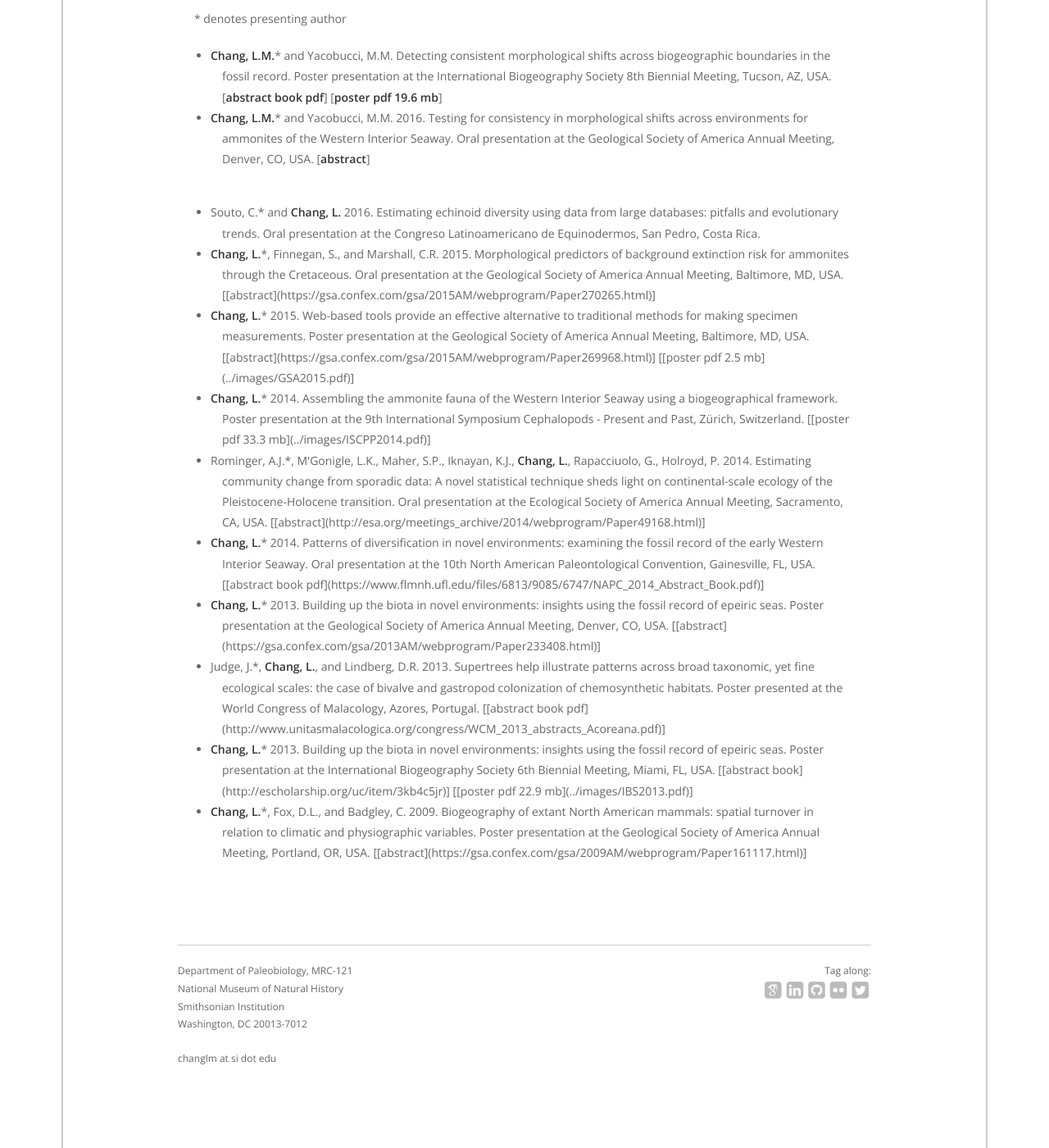
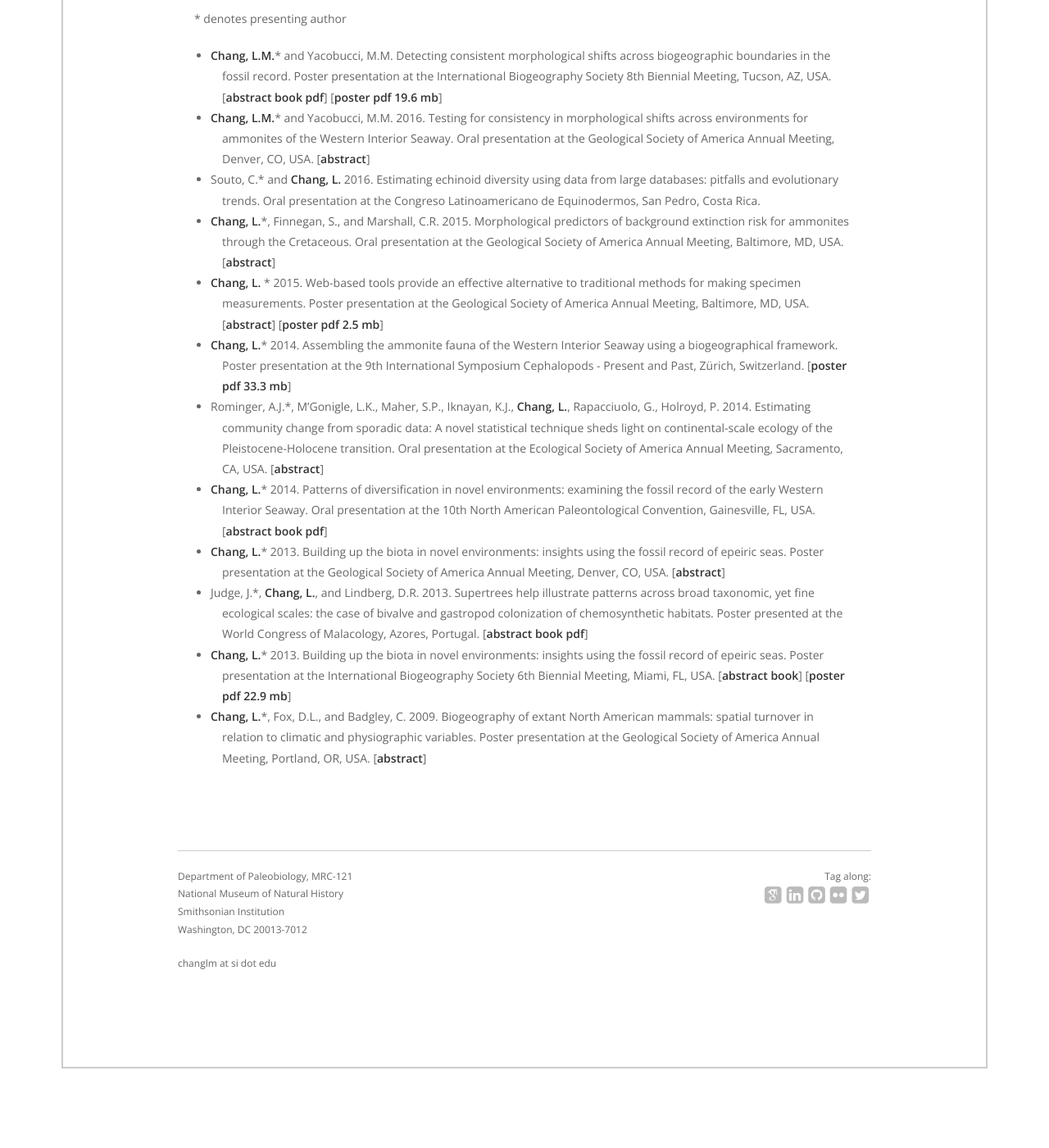
Before and after one commit to lucymchang/lucymchang.github.io, a Jekyll site: the page built from publications/index.md, in a window 1280 px wide and 1400 px high, scrolled down 619 px. Shown: the whole window at 82% size. Built offline with Jekyll 4.4.1, drawn with Linux system fonts in a browser that asks for light colours; nearby versions of some CDN libraries; some web fonts are replaced; after the commit the page ends 1997 px from its top, so only the background shows below that.

Commit message:
Fix publications markdown

```diff
--- a/publications/index.md
+++ b/publications/index.md
@@ -21,26 +21,13 @@ layout: default
 * **Chang, L.M.**\* and Yacobucci, M.M. Detecting consistent morphological shifts across
 biogeographic boundaries in the fossil record. Poster presentation at the International Biogeography Society 8th Biennial Meeting, Tucson, AZ, USA. [[abstract book pdf](https://tucson2017ibs.files.wordpress.com/2016/07/full-program-book-tucson-ibs2.pdf)] [[poster pdf 19.6 mb](../images/IBS2017.pdf)]
 * **Chang, L.M.**\* and Yacobucci, M.M. 2016. Testing for consistency in morphological shifts across environments for ammonites of the Western Interior Seaway. Oral presentation at the Geological Society of America Annual Meeting, Denver, CO, USA. [[abstract](https://gsa.confex.com/gsa/2016AM/webprogram/Paper283786.html)]
-
-<ul>
-
-  <li>Souto, C.* and <strong>Chang, L.</strong> 2016. Estimating echinoid diversity using data from large databases: pitfalls and evolutionary trends. Oral presentation at the Congreso Latinoamericano de Equinodermos, San Pedro, Costa Rica.</li>
-
-  <li><strong>Chang, L.</strong>*, Finnegan, S., and Marshall, C.R. 2015. Morphological predictors of background extinction risk for ammonites through the Cretaceous. Oral presentation at the Geological Society of America Annual Meeting, Baltimore, MD, USA. [[abstract](https://gsa.confex.com/gsa/2015AM/webprogram/Paper270265.html)]</li>
-
-  <li><strong>Chang, L.</strong>* 2015. Web-based tools provide an effective alternative to traditional methods for making specimen measurements. Poster presentation at the Geological Society of America Annual Meeting, Baltimore, MD, USA. [[abstract](https://gsa.confex.com/gsa/2015AM/webprogram/Paper269968.html)] [[poster pdf 2.5 mb](../images/GSA2015.pdf)]</li>
-
-  <li><strong>Chang, L.</strong>* 2014. Assembling the ammonite fauna of the Western Interior Seaway using a biogeographical framework. Poster presentation at the 9th International Symposium Cephalopods - Present and Past, Z&uuml;rich, Switzerland. [[poster pdf 33.3 mb](../images/ISCPP2014.pdf)]</li>
-
-  <li>Rominger, A.J.*, M'Gonigle, L.K., Maher, S.P., Iknayan, K.J., <strong>Chang, L.</strong>, Rapacciuolo, G., Holroyd, P. 2014. Estimating community change from sporadic data: A novel statistical technique sheds light on continental-scale ecology of the Pleistocene-Holocene transition. Oral presentation at the Ecological Society of America Annual Meeting, Sacramento, CA, USA. [[abstract](http://esa.org/meetings_archive/2014/webprogram/Paper49168.html)]</li>
-
-  <li><strong>Chang, L.</strong>* 2014. Patterns of diversification in novel environments: examining the fossil record of the early Western Interior Seaway. Oral presentation at the 10th North American Paleontological Convention, Gainesville, FL, USA. [[abstract book pdf](https://www.flmnh.ufl.edu/files/6813/9085/6747/NAPC_2014_Abstract_Book.pdf)]</li>
-
-  <li><strong>Chang, L.</strong>* 2013. Building up the biota in novel environments: insights using the fossil record of epeiric seas.  Poster presentation at the Geological Society of America Annual Meeting, Denver, CO, USA. [[abstract](https://gsa.confex.com/gsa/2013AM/webprogram/Paper233408.html)]</li>
-
-  <li>Judge, J.*, <strong>Chang, L.</strong>, and Lindberg, D.R. 2013. Supertrees help illustrate patterns across broad taxonomic, yet fine ecological scales: the case of bivalve and gastropod colonization of chemosynthetic habitats. Poster presented at the World Congress of Malacology, Azores, Portugal. [[abstract book pdf](http://www.unitasmalacologica.org/congress/WCM_2013_abstracts_Acoreana.pdf)]</li>
-
-  <li><strong>Chang, L.</strong>* 2013. Building up the biota in novel environments: insights using the fossil record of epeiric seas. Poster presentation at the International Biogeography Society 6th Biennial Meeting, Miami, FL, USA. [[abstract book](http://escholarship.org/uc/item/3kb4c5jr)] [[poster pdf 22.9 mb](../images/IBS2013.pdf)]</li>
-
-  <li><strong>Chang, L.</strong>*, Fox, D.L., and Badgley, C. 2009. Biogeography of extant North American mammals: spatial turnover in relation to climatic and physiographic variables. Poster presentation at the Geological Society of America Annual Meeting, Portland, OR, USA. [[abstract](https://gsa.confex.com/gsa/2009AM/webprogram/Paper161117.html)]</li>
-</ul>
+* Souto, C.* and **Chang, L.** 2016. Estimating echinoid diversity using data from large databases: pitfalls and evolutionary trends. Oral presentation at the Congreso Latinoamericano de Equinodermos, San Pedro, Costa Rica.
+* **Chang, L.**\*, Finnegan, S., and Marshall, C.R. 2015. Morphological predictors of background extinction risk for ammonites through the Cretaceous. Oral presentation at the Geological Society of America Annual Meeting, Baltimore, MD, USA. [[abstract](https://gsa.confex.com/gsa/2015AM/webprogram/Paper270265.html)]
+* **Chang, L.** \* 2015. Web-based tools provide an effective alternative to traditional methods for making specimen measurements. Poster presentation at the Geological Society of America Annual Meeting, Baltimore, MD, USA. [[abstract](https://gsa.confex.com/gsa/2015AM/webprogram/Paper269968.html)] [[poster pdf 2.5 mb](../images/GSA2015.pdf)]
+* **Chang, L.**\* 2014. Assembling the ammonite fauna of the Western Interior Seaway using a biogeographical framework. Poster presentation at the 9th International Symposium Cephalopods - Present and Past, Z&uuml;rich, Switzerland. [[poster pdf 33.3 mb](../images/ISCPP2014.pdf)]
+* Rominger, A.J.*, M'Gonigle, L.K., Maher, S.P., Iknayan, K.J., **Chang, L.**, Rapacciuolo, G., Holroyd, P. 2014. Estimating community change from sporadic data: A novel statistical technique sheds light on continental-scale ecology of the Pleistocene-Holocene transition. Oral presentation at the Ecological Society of America Annual Meeting, Sacramento, CA, USA. [[abstract](http://esa.org/meetings_archive/2014/webprogram/Paper49168.html)]
+* **Chang, L.**\* 2014. Patterns of diversification in novel environments: examining the fossil record of the early Western Interior Seaway. Oral presentation at the 10th North American Paleontological Convention, Gainesville, FL, USA. [[abstract book pdf](https://www.flmnh.ufl.edu/files/6813/9085/6747/NAPC_2014_Abstract_Book.pdf)]
+* **Chang, L.**\* 2013. Building up the biota in novel environments: insights using the fossil record of epeiric seas.  Poster presentation at the Geological Society of America Annual Meeting, Denver, CO, USA. [[abstract](https://gsa.confex.com/gsa/2013AM/webprogram/Paper233408.html)]
+* Judge, J.*, **Chang, L.**, and Lindberg, D.R. 2013. Supertrees help illustrate patterns across broad taxonomic, yet fine ecological scales: the case of bivalve and gastropod colonization of chemosynthetic habitats. Poster presented at the World Congress of Malacology, Azores, Portugal. [[abstract book pdf](http://www.unitasmalacologica.org/congress/WCM_2013_abstracts_Acoreana.pdf)]
+* **Chang, L.**\* 2013. Building up the biota in novel environments: insights using the fossil record of epeiric seas. Poster presentation at the International Biogeography Society 6th Biennial Meeting, Miami, FL, USA. [[abstract book](http://escholarship.org/uc/item/3kb4c5jr)] [[poster pdf 22.9 mb](../images/IBS2013.pdf)]
+* **Chang, L.**\*, Fox, D.L., and Badgley, C. 2009. Biogeography of extant North American mammals: spatial turnover in relation to climatic and physiographic variables. Poster presentation at the Geological Society of America Annual Meeting, Portland, OR, USA. [[abstract](https://gsa.confex.com/gsa/2009AM/webprogram/Paper161117.html)]
```
